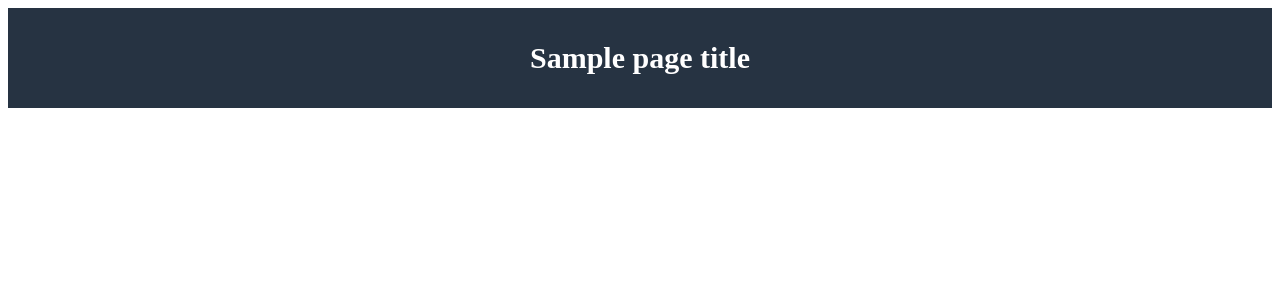
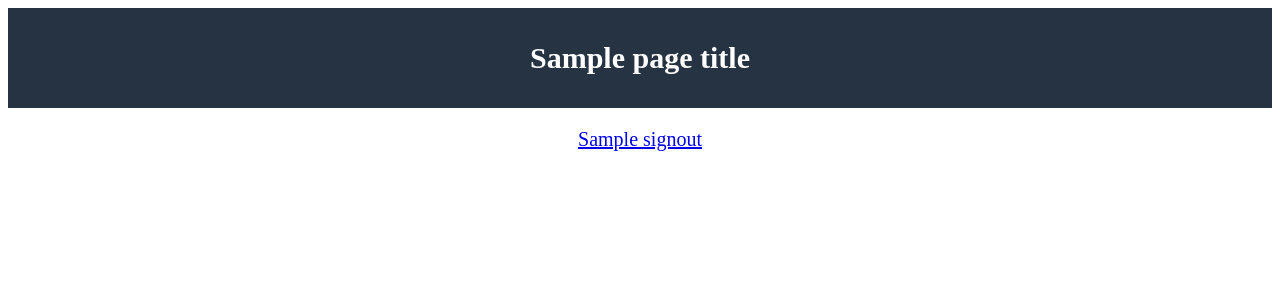
Before and after one commit to Austin-Almighty/WeHelp-Assignments, a FastAPI app: template week4/templates/base.html in a window 1280 px wide. Shown: the top 300 px of the page. Run offline with FastAPI, Linux system fonts and the light colour scheme; the template is opened without the code that fills it: most values are stand-ins (such as "Sample title", 1, 10 or a date in 2020).

Commit message:
Week 4 Submission 1

```diff
--- a/week4/main.py
+++ b/week4/main.py
@@ -3,11 +3,14 @@ from fastapi.responses import RedirectResponse, HTMLResponse, FileResponse
 from fastapi.staticfiles import StaticFiles
 from fastapi.templating import Jinja2Templates
 from typing import Annotated
+from starlette.middleware.sessions import SessionMiddleware
+
 
 app = FastAPI()
 
+app.add_middleware(SessionMiddleware, secret_key="WeHelp")
+
 app.mount("/static", StaticFiles(directory="static"), name="static")
-
 templates = Jinja2Templates(directory="templates")
 
 @app.get('/', response_class=HTMLResponse)
@@ -24,19 +27,27 @@ VALID_USERNAME = 'test'
 VALID_PASSWORD = 'test'
 
 @app.post('/signin')
-async def signin(username: Annotated[str, Form()], password: Annotated[str, Form()]):
+async def signin(username: Annotated[str, Form()], password: Annotated[str, Form()], request: Request):
     if len(username.strip()) == 0 or len(password.strip()) == 0:
         return RedirectResponse(url="/error?message=Please+enter+username+and+password", status_code=303)
     elif username == VALID_USERNAME and password == VALID_PASSWORD:
+        request.session["SIGNED-IN"] = True
         return RedirectResponse(url="/member", status_code=303)
     else:
         return RedirectResponse(url="/error?message=Username+or+password+is+not+correct", status_code=303)
 
+@app.get('/signout')
+def signout(request: Request):
+    request.session["SIGNED-IN"] = False
+    return RedirectResponse(url="/")
+
 
 @app.get('/member', response_class=HTMLResponse)
 async def success(request: Request):
-    return templates.TemplateResponse("base.html", context={"request": request, "page_title": "歡迎光臨，這是會員頁 ", "message": "恭喜您，成功登入系統"})
-
+    if request.session.get("SIGNED-IN") == True:
+        return templates.TemplateResponse("base.html", context={"request": request, "page_title": "歡迎光臨，這是會員頁 ", "message": "恭喜您，成功登入系統", "signout": "登出系統"})
+    else:
+        return RedirectResponse(url="/")
 
 @app.get('/error', response_class=HTMLResponse)
 async def error(request: Request, message: str = Query(default="登入失敗")):
--- a/week4/static/styles.css
+++ b/week4/static/styles.css
@@ -25,12 +25,12 @@
     font-weight: bold;
 }
 
-.message {
+.message, .signin{
     display: flex;
     justify-content: center;
 }
 
-#message_text {
+#message_text, #signout {
     align-content: center;
     font-size: 20px;
 }
--- a/week4/templates/base.html
+++ b/week4/templates/base.html
@@ -14,5 +14,8 @@
     <div class="message">
         <div id="message_text">{{ message }}</div>
     </div>
+    <div class="signin">
+        <div id="signout"><a href='/signout'>{{ signout }}</a></div>
+    </div>
 </body>
 </html>
--- a/week4/templates/index.html
+++ b/week4/templates/index.html
@@ -50,7 +50,7 @@
         const positive = document.getElementById('positive_int');
 
         calculate.addEventListener("click", () => {
-            const input = parseInt(positive.value.trim(), 10);
+            const input = Number(positive.value.trim(), 10);
             if (positive.value === '' || isNaN(input) || input <= 0 || !Number.isInteger(input)) {
                 alert("請輸入一個正整數");
             } else {
```
